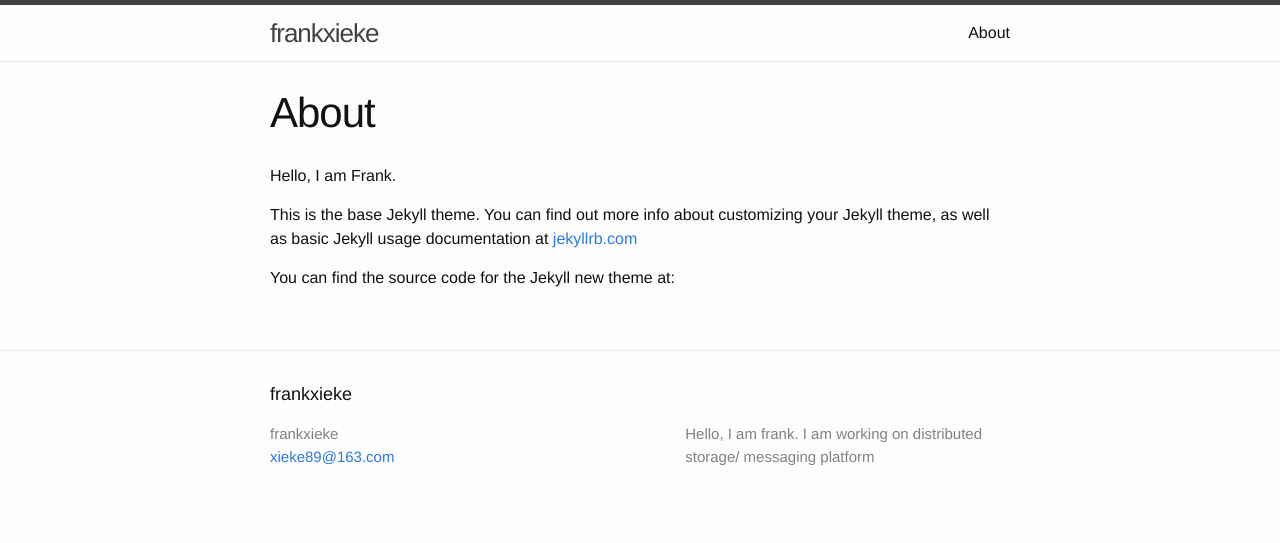
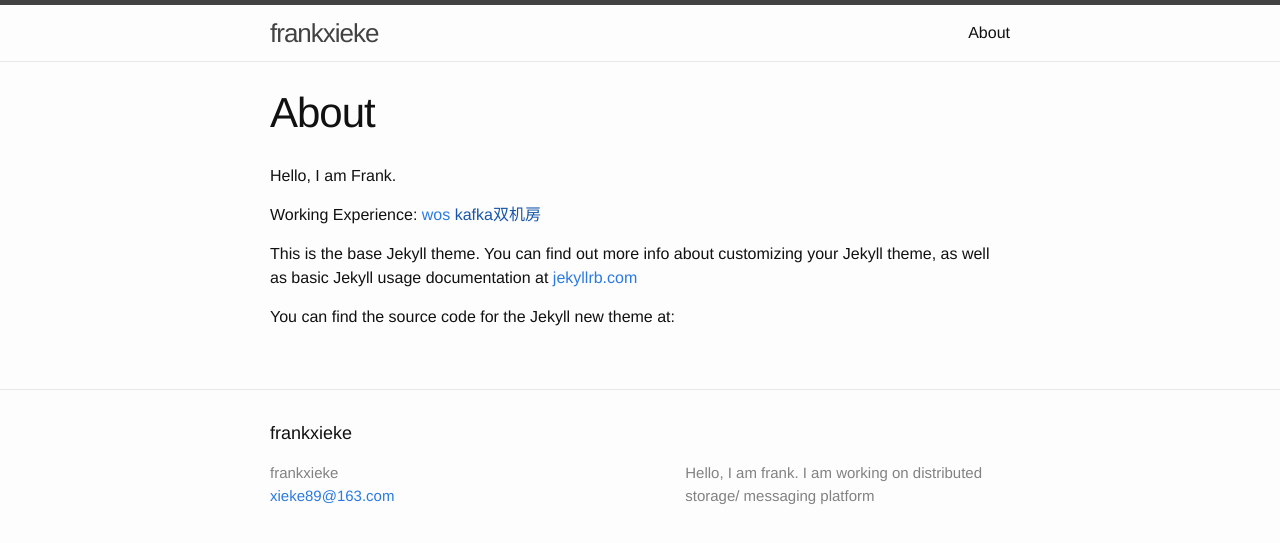
Before and after one commit to frankxieke/frankxieke.github.io, a Jekyll site: the page built from about.md, in a window 1280 px wide. Shown: the top 543 px of the page. Built offline with Jekyll 4.4.1, drawn with Linux system fonts in a browser that asks for light colours.

Commit message:
feat(about): kafka

```diff
--- a/about.md
+++ b/about.md
@@ -7,6 +7,11 @@ permalink: /about/
 Hello, I am Frank.
 
 
+Working Experience:
+[wos](https://mp.weixin.qq.com/s/Q8Ffzy-Ad13Rx9Kjg51Gww)
+[kafka双机房]()
+
+
 This is the base Jekyll theme. You can find out more info about customizing your Jekyll theme, as well as basic Jekyll usage documentation at [jekyllrb.com](http://jekyllrb.com/)
 
 You can find the source code for the Jekyll new theme at:
```
Also changed, not shown: 1 other file.
